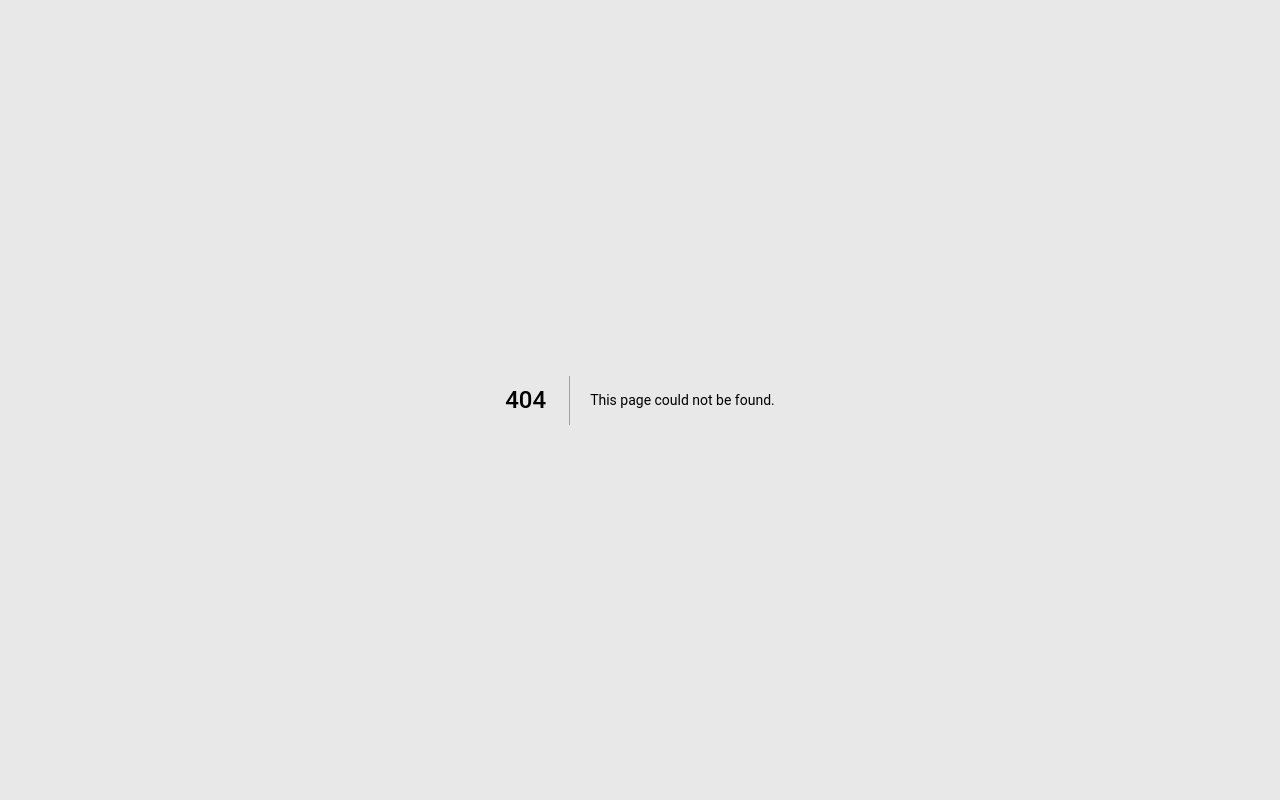
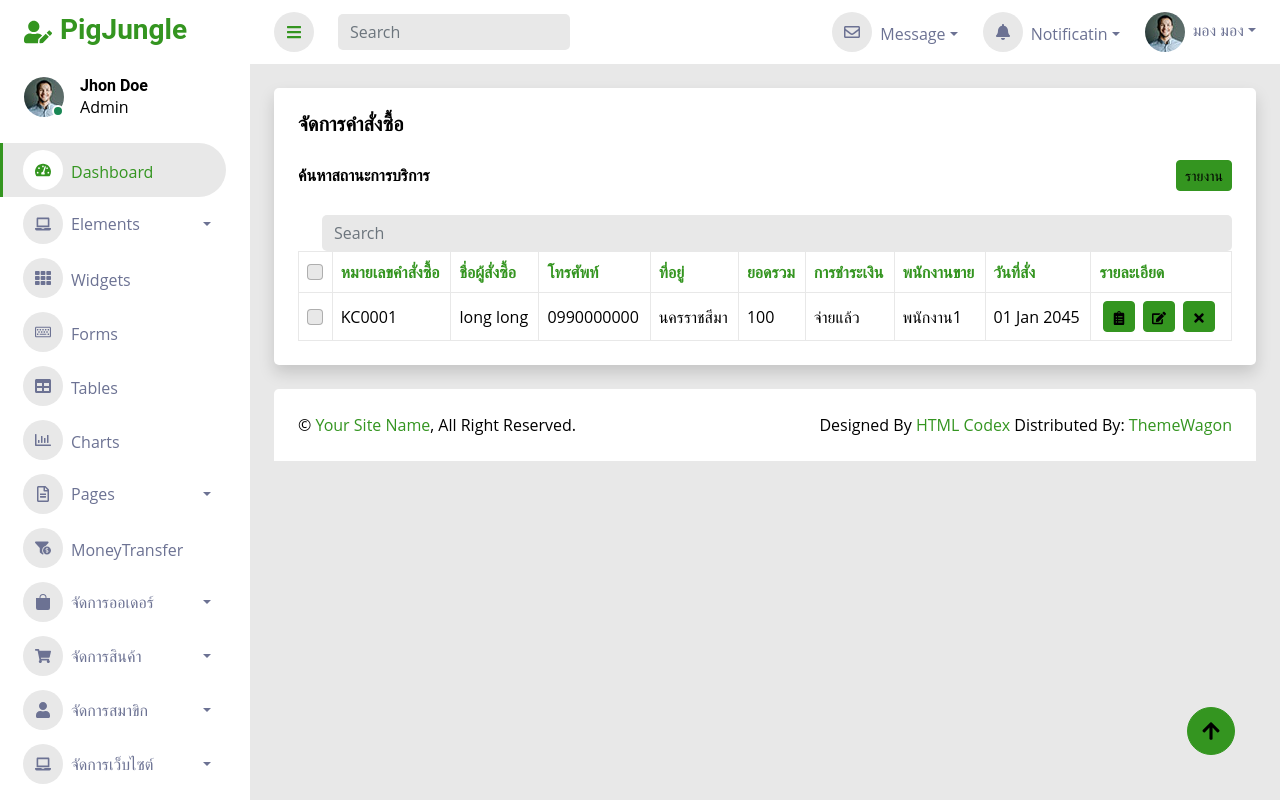
Before and after one commit to MEE-POONG/PIG-JUNGLE-BACK-END, a Next.js app: page /orderslist in a window 1280 px wide. Before the commit this address had no page. Built offline with nearby package versions, Linux system fonts and the light colour scheme.

Commit message:
edidorder

```diff
--- a/components/Sidebar/TheSlideNav.jsx
+++ b/components/Sidebar/TheSlideNav.jsx
@@ -137,7 +137,6 @@ export default function TheSlideNav() {
                 MoneyTransfer
               </a>
             </Link>
-
             <Dropdown bsPrefix="nav-item">
               <Dropdown.Toggle className="nav-link" variant="">
                 <i className="me-2">
@@ -146,10 +145,10 @@ export default function TheSlideNav() {
                 จัดการออเดอร์
               </Dropdown.Toggle>
               <Dropdown.Menu className="bg-transparent border-0">
-                <Link id="orderslist" href="orders/orderslist">
+                <Link id="orderslist" href="orderslist">
                   <a className="dropdown-item">รายการสั่งซื้อสินค้า</a>
                 </Link>
-                <Link id="orderslist" href="orders/delivery_list">
+                <Link id="orderslist" href="delivery_list">
                   <a className="dropdown-item">รายการจัดส่งสินค้า</a>
                 </Link>
               </Dropdown.Menu>
--- a/pages/orders/orderslist.jsx
+++ b/pages/orderslist.jsx
@@ -3,8 +3,8 @@ import { useState } from 'react';
 import IndexPage from "components/layouts/IndexPage";
 import { useRouter } from 'next/router';
 import { Container, Image, Row, Modal, Button, Form, OverlayTrigger, Tooltip } from 'react-bootstrap';
-import { HiClipboardList, HiX, HiSearch } from "react-icons/hi";
-
+import { FaTimes, FaEye, FaEdit, FaClipboardList } from 'react-icons/fa';
+import Link from 'next/link';
 
 export default function OrdersListPage() {
   const router = useRouter();
@@ -13,8 +13,9 @@ export default function OrdersListPage() {
 
 //   const createClose = () => setCreateModal(false);
 //   const createShow = () => setCreateModal(true);
+
 //   const deleteClose = () => setDeleteModal(false);
-//   const deleteShow = () => setDeleteModal(true);
+   const deleteShow = () => setDeleteModal(true);
   return (
     < >
       <Head>
@@ -34,7 +35,7 @@ export default function OrdersListPage() {
                     {/* Search Order List */}
                     <div className="d-flex align-items-center justify-content-between mb-4">
                         <h6 className="mb-0">ค้นหาสถานะการบริการ</h6>
-                        <a href="">Show All</a>
+                        <a className="btn btn-sm btn-primary" href="">รายงาน</a>
                     </div>
 
                     <form className="d-none d-md-flex ms-4">
@@ -71,13 +72,34 @@ export default function OrdersListPage() {
                                     <td>พนักงาน1</td>
                                     <td>01 Jan 2045</td>
                                     <td>
-                                        <a className="btn btn-sm btn-info"><HiClipboardList/></a>
-                                        <i className="btn btn-sm btn-light"><HiSearch/></i>
-                                        <i className="btn btn-sm btn-danger"><HiX/></i>
+                                    <div className='manager'>
+                                        <OverlayTrigger
+                                          placement="bottom" delay={{ show: 250, hide: 400 }} overlay={<Tooltip id="button-tooltip" >ดูรายละเอียด</Tooltip>} >
+                                          <Link href='./moneytransfer/transfer'>
+                                            <Button className="btn btn-sm mx-1">
+                                              <FaClipboardList />
+                                            </Button>
+                                          </Link>
+                                        </OverlayTrigger>
+                                        <OverlayTrigger
+                                          placement="bottom" delay={{ show: 250, hide: 400 }} overlay={<Tooltip id="button-tooltip" >แก้ไขใบสั่งซื้อ</Tooltip>} >
+                                          <Link href='./moneytransfer/edit'>
+                                            <Button className="btn btn-sm mx-1">
+                                              <FaEdit />
+                                            </Button>
+                                          </Link>
+                                        </OverlayTrigger>
+                                        <OverlayTrigger
+                                          placement="bottom" delay={{ show: 250, hide: 400 }} overlay={<Tooltip id="button-tooltip" >ลบใบสั่งซืื้อ</Tooltip>} >
+                                          <Button className="btn btn-sm mx-1" onClick={deleteShow}>
+                                            <FaTimes />
+                                          </Button>
+                                        </OverlayTrigger>
+                                      </div>
                                     </td>
-                                    {/* <td> <Button variant="light" className='ms-2 w-m-max' onClick={createShow}>
-                                    <HiMagnifyingGlass/>
-                                    </Button></td> */}
+
+
+                                    {/* onClick={createShow} */}
                                 </tr>
                             </tbody>
                         </table>
```
Also changed, not shown: pages/orders/orders_detail.jsx (+7 -12 lines), pages/delivery_list.jsx (renamed from pages/orders/delivery_list.jsx).
